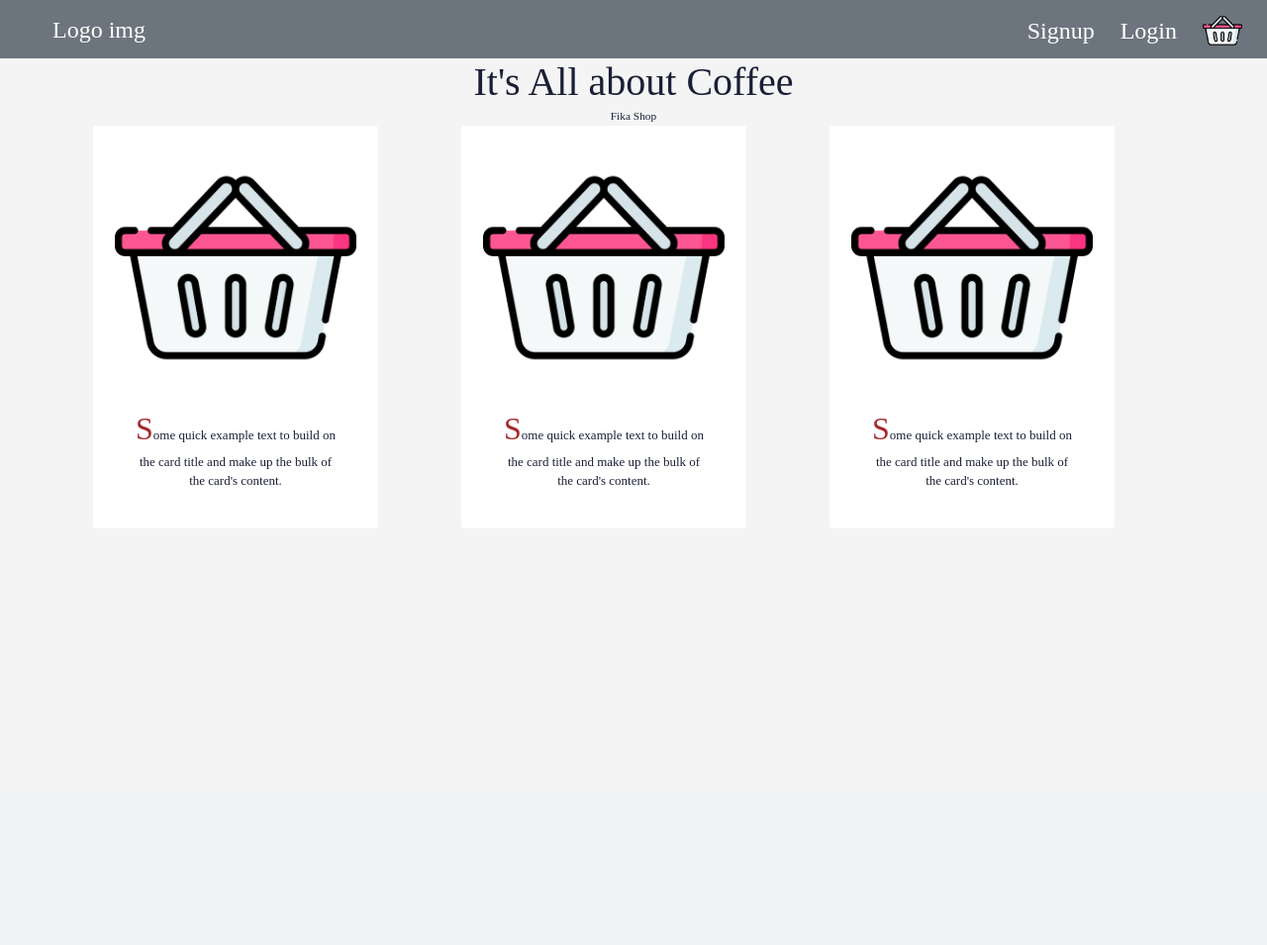
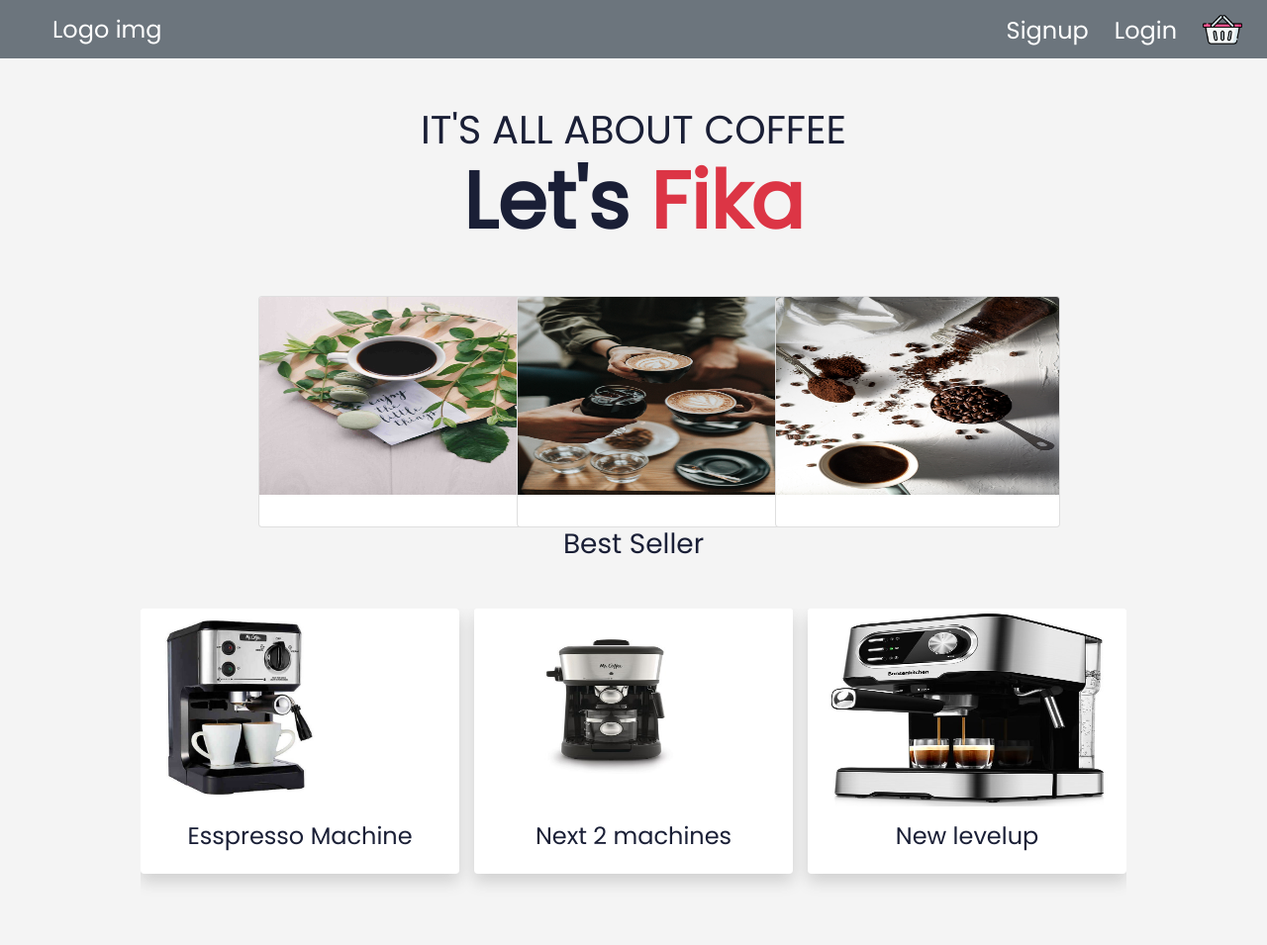
Before and after one commit to Lexicon-Group-2/Coffee_shop, a Django app: page /home/ in a window 1280 px wide. Shown: the whole page at 99% size. Before the commit the page ends 534 px from the top, so only its background shows below. Run offline with Django 3.2, Linux system fonts and the light colour scheme; parts of the project's set-up code (start-up, migrations or seed data) failed here and were passed over; some libraries are stand-ins or nearby versions.

Commit message:
update files in homepage

```diff
--- a/static/css/main.css
+++ b/static/css/main.css
@@ -344,7 +344,7 @@ select option[value=""][disabled] {
   display: none;
 }
 
-button {
+.mybtn {
   border: none;
   width: 152px;
   height: 40px;
@@ -371,7 +371,7 @@ button {
   -webkit-transition-duration: 0.5s;
   transition-duration: 0.5s;
 }
-button:before {
+.mybtn:before {
   content: "";
   position: absolute;
   z-index: -1;
@@ -391,7 +391,8 @@ button:before {
   -webkit-transition-timing-function: ease-out;
   transition-timing-function: ease-out;
 }
-button:hover:before {
+
+.mybtn:hover:before {
   -webkit-transform: scaleX(1);
   transform: scaleX(1);
   -webkit-transition-timing-function: cubic-bezier(0.52, 1.64, 0.37, 0.66);
@@ -459,19 +460,16 @@ button:hover:before {
 }
 
 ////home page Style
-
-.card_container {
-  display: grid;
-  grid-template-columns: repeat(3, 1fr);
-  gap: 2.5rem;
+@import url("https://fonts.googleapis.com/css2?family=Dancing+Script&family=Poppins:wght@300;400;500;600&display=swap");
+h2 {
+  font-family: "Poppins", sans-serif;
+  color: red;
 }
-.card {
-  padding: 1.3rem;
-  border: 2rem;
-  border: 1px solid transparent;
-  transition: var(--transition);
+.homepage-title {
+  margin-button: 40px;
 }
-.card__item-image img {
-  height: 200px;
-  object-fit: cover;
+.fikka_button {
+  text-decoration: none;
+  color: brown;
+  size: 40px;
 }
--- a/templates/main/homepage.html
+++ b/templates/main/homepage.html
@@ -1,46 +1,184 @@
 {% extends "main/base.html" %} {% load staticfiles %} {% load widget_tweaks %}
 {% load formtags %} {% block title %}{% endblock title %} {% block head_block %}
+
+<link
+  href="https://cdn.jsdelivr.net/npm/bootstrap@5.0.1/dist/css/bootstrap.min.css"
+  rel="stylesheet"
+  integrity="sha384-+0n0xVW2eSR5OomGNYDnhzAbDsOXxcvSN1TPprVMTNDbiYZCxYbOOl7+AMvyTG2x"
+  crossorigin="anonymous"
+/>
+<link
+  rel="stylesheet"
+  href="https://cdnjs.cloudflare.com/ajax/libs/OwlCarousel2/2.3.4/assets/owl.carousel.min.css"
+  integrity="sha512-tS3S5qG0BlhnQROyJXvNjeEM4UpMXHrQfTGmbQ1gKmelCxlSEBUaxhRBj/EFTzpbP4RVSrpEikbmdJobCvhE3g=="
+  crossorigin="anonymous"
+/>
 <link rel="stylesheet" href="{% static '/static/css/main.css' %}" />
+<style>
+  @import url("https://fonts.googleapis.com/css2?family=Poppins&display=swap");
+
+  * {
+    font-family: "Poppins", sans-serif;
+  }
+
+  body {
+    background: hsl(0, 0, 94%);
+  }
+</style>
+
 {% endblock %} {% block body_block %}
-<div class="container text-center">
-  <h1>It's All about Coffee</h1>
-  <small>Fika Shop</small>
+<div class="container text-center p-5">
+  <div class="mb-4 homepage-title">
+    <h1 class="text-uppercase fw-lighter">It's All about Coffee</h1>
 
-  <div class="row text-center">
-    <div class="col-sm-4">
-      <div class="card" style="width: 18rem">
-        <img src="/media/cart.png" class="card-img-top" alt="..." />
-        <div class="card-body">
-          <p class="card-text">
-            Some quick example text to build on the card title and make up the
-            bulk of the card's content.
-          </p>
-        </div>
+    <a style="text-decoration: none" href="/" class="fikka_button">
+      <h1 class="text-center fw-bold display-1 mb-5">
+        Let's<span class="text-danger"> Fika</span>
+      </h1></a
+    >
+  </div>
+
+  <div class="row justify-content-md-center">
+    <div class="col-sm-3">
+      <div class="card text-center" style="width: 18rem">
+        <img
+          src="/media/images/card_image3.jpg"
+          class="card-img-top"
+          alt="..."
+          style="height: 200px"
+        />
+        <div class="card-body"></div>
       </div>
     </div>
-    <div class="col-sm-4">
-      <div class="card" style="width: 18rem">
-        <img src="/media/cart.png" class="card-img-top" alt="..." />
-        <div class="card-body">
-          <p class="card-text">
-            Some quick example text to build on the card title and make up the
-            bulk of the card's content.
-          </p>
-        </div>
+    <div class="col-sm-3">
+      <div class="card text-center" style="width: 18rem">
+        <img
+          src="/media/images/card_image.jpg"
+          class="card-img-top"
+          alt="..."
+          style="height: 200px"
+        />
+        <div class="card-body"></div>
       </div>
     </div>
-    <div class="col-sm-4">
-      <div class="card" style="width: 18rem">
-        <img src="/media/cart.png" class="card-img-top" alt="..." />
-        <div class="card-body">
-          <p class="card-text">
-            Some quick example text to build on the card title and make up the
-            bulk of the card's content.
-          </p>
+    <div class="col-sm-3">
+      <div class="card text-center" style="width: 18rem">
+        <img
+          src="/media/images/card_Image2.jpg"
+          class="card-img-top"
+          alt="..."
+          style="height: 200px"
+        />
+        <div class="card-body"></div>
+      </div>
+    </div>
+  </div>
+
+  <div class="container-fluid my-6">
+    <h3 class="text-center mb-5">Best <span> Seller </span></h3>
+
+    <div class="row">
+      <div class="col-12 m-auto">
+        <div class="owl-carousel owl-theme">
+          <div class="item mb-4">
+            <div class="card border-0 shadow">
+              <img
+                src="/media/coffee_images/image1.jpeg"
+                alt=""
+                class="card-img-top"
+                style="height: 200px; width: 200px"
+              />
+              <div class="card-body">
+                <div class="card-title text-center">
+                  <h4>Esspresso Machine</h4>
+                </div>
+              </div>
+            </div>
+          </div>
+
+          <div class="item">
+            <div class="card border-0 shadow">
+              <img
+                src="/media/coffee_images/coffee2.jpeg"
+                style="height: 200px"
+                alt=""
+                class="card-img-top"
+              />
+              <div class="card-body">
+                <div class="card-title text-center">
+                  <h4>Next 2 machines</h4>
+                </div>
+              </div>
+            </div>
+          </div>
+          <div class="item">
+            <div class="card border-0 shadow">
+              <img
+                src="/media/coffee_images/coffee3.jpeg"
+                style="height: 200px"
+                alt=""
+                class="card-img-top"
+              />
+              <div class="card-body">
+                <div class="card-title text-center">
+                  <h4>New levelup</h4>
+                </div>
+              </div>
+            </div>
+          </div>
+          <div class="item">
+            <div class="card border-0 shadow">
+              <img
+                src="/media/coffee_images/coffee4.jpeg"
+                style="height: 200px"
+                alt=""
+                class="card-img-top"
+              />
+              <div class="card-body">
+                <div class="card-title text-center">
+                  <h4>Owl Carousel</h4>
+                </div>
+              </div>
+            </div>
+          </div>
         </div>
       </div>
     </div>
   </div>
 
-  {% endblock %}
+  <script src="https://cdnjs.cloudflare.com/ajax/libs/jquery/3.6.0/jquery.min.js"></script>
+
+  <!-- Option 1: Bootstrap Bundle with Popper -->
+  <script
+    src="https://cdn.jsdelivr.net/npm/bootstrap@5.0.1/dist/js/bootstrap.bundle.min.js"
+    integrity="sha384-gtEjrD/SeCtmISkJkNUaaKMoLD0//ElJ19smozuHV6z3Iehds+3Ulb9Bn9Plx0x4"
+    crossorigin="anonymous"
+  ></script>
+  <script
+    src="https://cdnjs.cloudflare.com/ajax/libs/OwlCarousel2/2.3.4/owl.carousel.min.js"
+    integrity="sha512-bPs7Ae6pVvhOSiIcyUClR7/q2OAsRiovw4vAkX+zJbw3ShAeeqezq50RIIcIURq7Oa20rW2n2q+fyXBNcU9lrw=="
+    crossorigin="anonymous"
+  ></script>
+  <script>
+    $(".owl-carousel").owlCarousel({
+      loop: true,
+      margin: 15,
+      nav: false,
+      responsive: {
+        0: {
+          items: 1,
+        },
+        600: {
+          items: 2,
+        },
+        1000: {
+          items: 3,
+        },
+      },
+
+      dots: false,
+    });
+  </script>
 </div>
+
+{% endblock %}
--- a/templates/main/login.html
+++ b/templates/main/login.html
@@ -45,7 +45,7 @@
         </label>
       </div>
 
-      <button type="submit" name="submit">Login</button>
+      <button class="mybtn" type="submit" name="submit">Login</button>
     </form>
   </div>
 </div>
--- a/templates/main/signup.html
+++ b/templates/main/signup.html
@@ -22,7 +22,7 @@
       </ul>
       <button
         type="button"
-        class="btn-close"
+        class="btn-close mybtn"
         data-bs-dismiss="alert"
         aria-label="Close"
       ></button>
@@ -53,7 +53,7 @@
       </i>
       <div class="margin"></div>
       {{ profile_form.as_p }}
-      <button type="submit" name="submit">sign up</button>
+      <button class="mybtn" type="submit" name="submit">sign up</button>
     </form>
   </div>
 </div>
```
Also changed, not shown: static/css/user.css (+3 -12 lines), static/js/showPassword.js (+25 -21 lines), db.sqlite3, media/coffee_images/The-4-Types-of-Coffee-Roasts.webp (added), media/coffee_images/coffee2.jpeg (added), media/coffee_images/coffee3.jpeg (added), media/coffee_images/coffee4.jpeg (added), media/coffee_images/image1.jpeg (added), media/images/card_Image2.jpg (added), media/images/card_image.jpg (added), media/images/card_image3.jpg (added).
